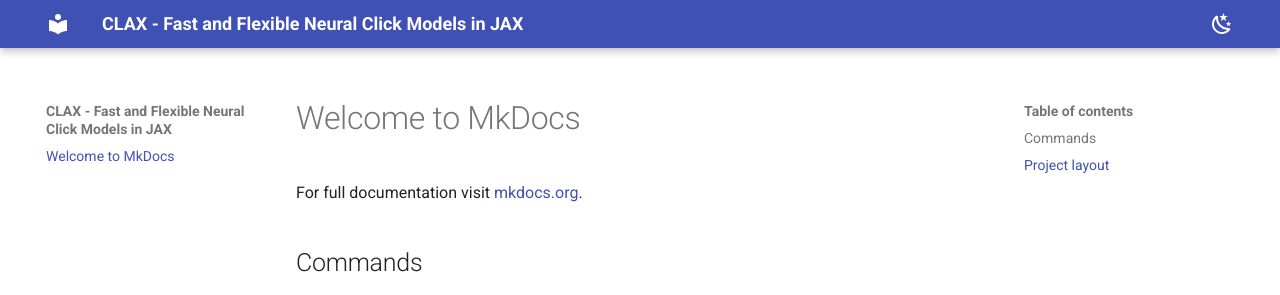
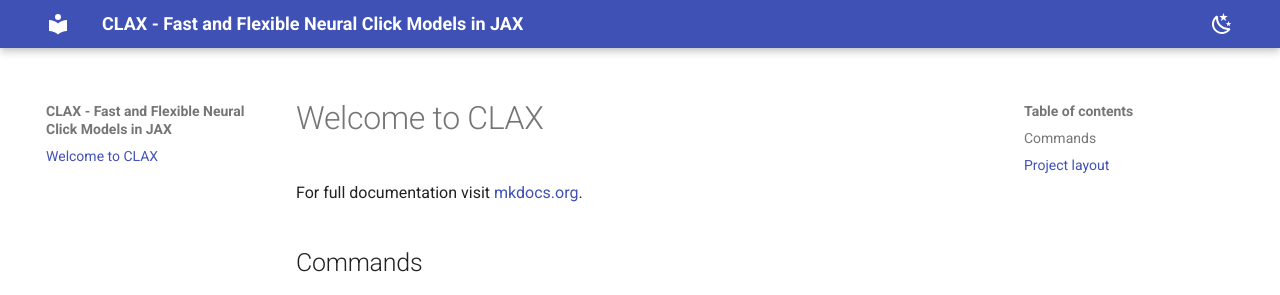
Before and after one commit to philipphager/clax, an MkDocs documentation site: the page built from docs/index.md, in a window 1280 px wide. Shown: the top 295 px of the page. Built offline with MkDocs 1.6.1 and Material for MkDocs 9.7.7, drawn with Linux system fonts in a browser that asks for light colours.

Commit message:
Update index.md

```diff
--- a/docs/index.md
+++ b/docs/index.md
@@ -1,4 +1,4 @@
-# Welcome to MkDocs
+# Welcome to CLAX
 
 For full documentation visit [mkdocs.org](https://www.mkdocs.org).
 
```
